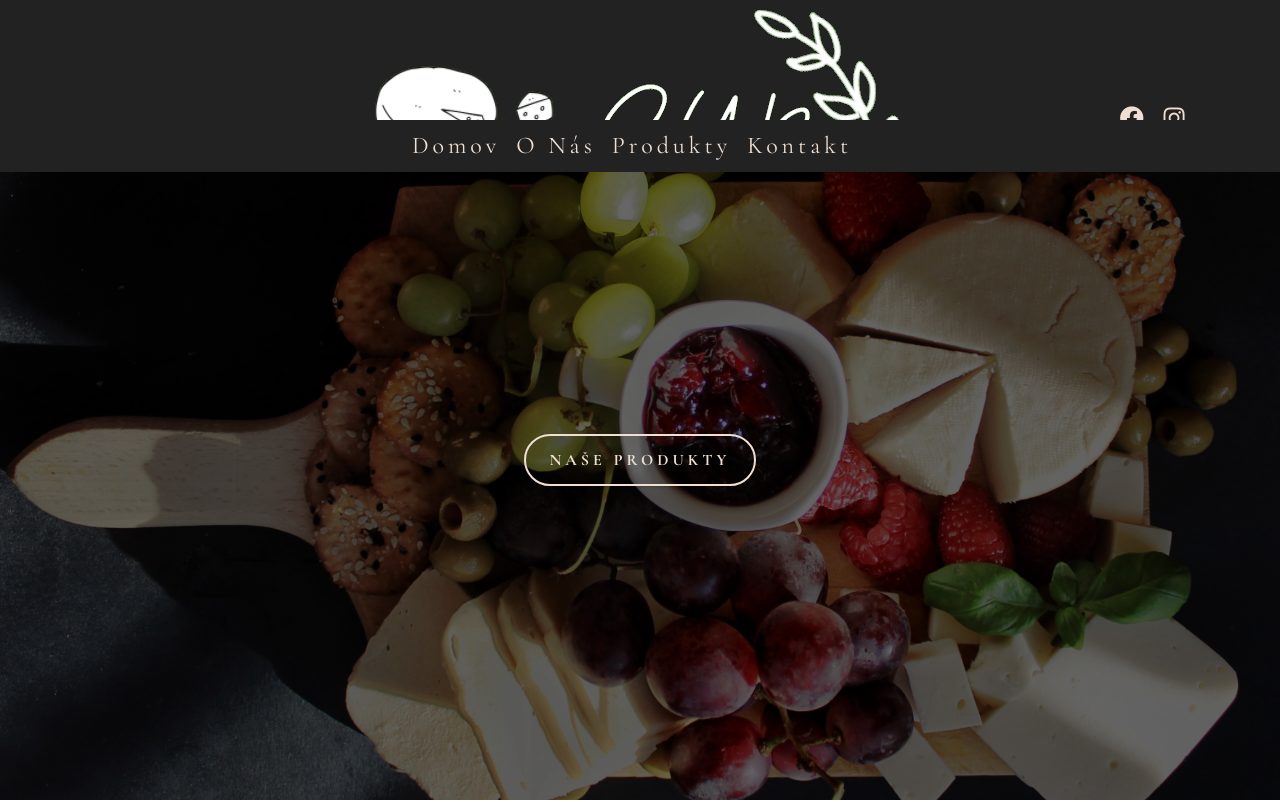
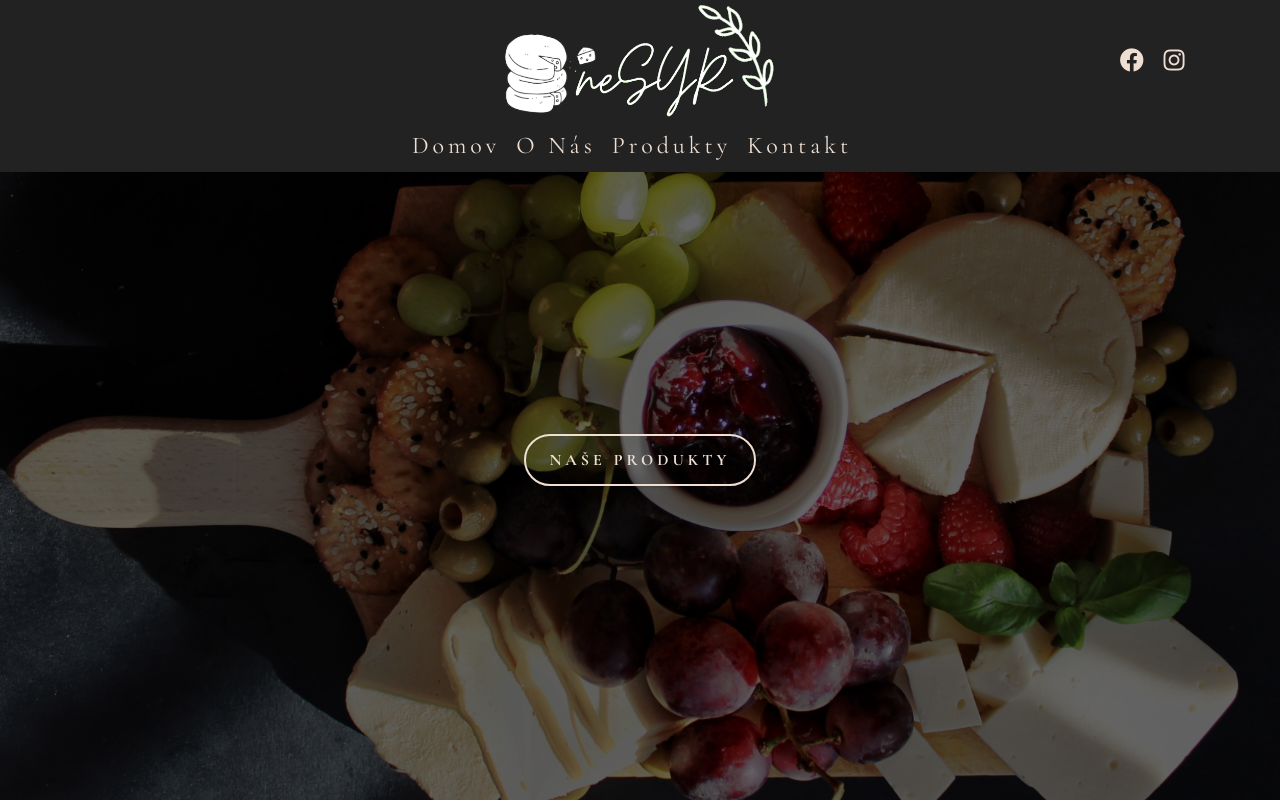
Before and after one commit to jjezik82/nesyr_project, a plain HTML site: page index.html in a window 1280 px wide. Shown: the top 802 px of the page. Drawn offline with nearby package versions, Linux system fonts and the light colour scheme.

Commit message:
grid corrected

```diff
--- a/scss/_header.scss
+++ b/scss/_header.scss
@@ -5,6 +5,7 @@
   height: 15vh;
   width: 100%;
   display: grid;
+  grid-template-rows: 100%;
   background: $clr-dark;
   place-items: center;
 }
```
Also changed, not shown: css/styles.css, 1 other file.
